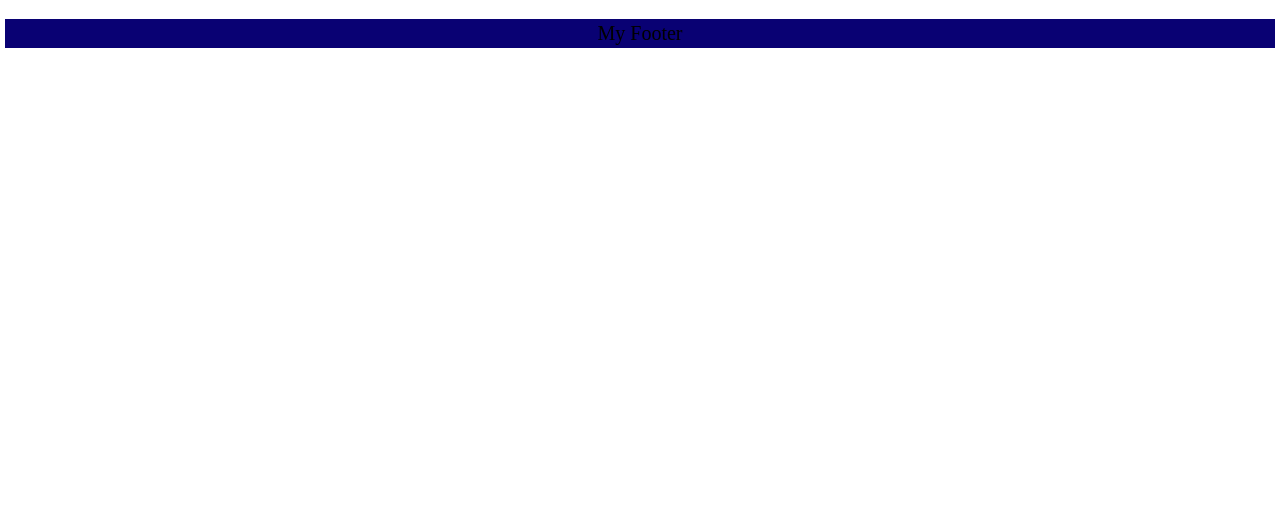
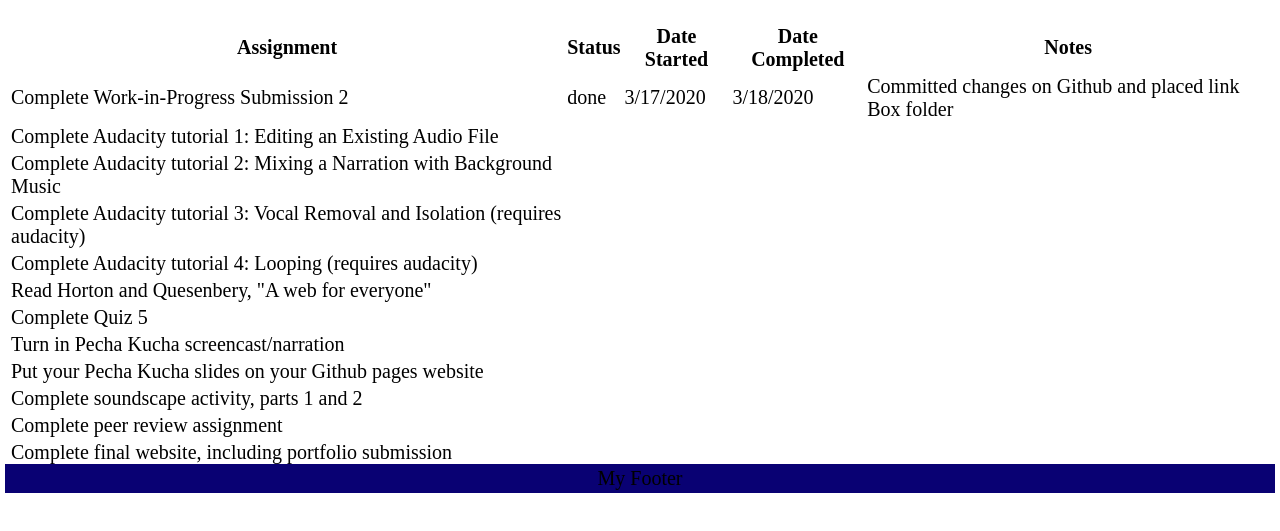
Before and after one commit to kyh20/kyh20.github.io, a plain HTML site: page Progress Checklist/index.html in a window 1280 px wide. Shown: the part 173-704 px from the top of the page. Drawn offline with Linux system fonts and the light colour scheme.

Commit message:
Update index.html

```diff
--- a/Progress Checklist/index.html
+++ b/Progress Checklist/index.html
@@ -17,6 +17,98 @@
   <main>
     <h2>Progress Checklist</h2>
   </main>
+  <table class="table table-bordered table-hover table-condensed">
+<thead><tr><th title="Field #1">Assignment</th>
+<th title="Field #2">Status</th>
+<th title="Field #3">Date Started</th>
+<th title="Field #4">Date Completed</th>
+<th title="Field #5">Notes</th>
+</tr></thead>
+<tbody><tr>
+<td>Complete Work-in-Progress Submission 2</td>
+<td>done</td>
+<td>3/17/2020</td>
+<td>3/18/2020</td>
+<td>Committed changes on Github and placed link Box folder</td>
+</tr>
+<tr>
+<td>Complete Audacity tutorial 1: Editing an Existing Audio File</td>
+<td> </td>
+<td> </td>
+<td> </td>
+<td> </td>
+</tr>
+<tr>
+<td>Complete Audacity tutorial 2: Mixing a Narration with Background Music</td>
+<td> </td>
+<td> </td>
+<td> </td>
+<td> </td>
+</tr>
+<tr>
+<td>Complete Audacity tutorial 3: Vocal Removal and Isolation (requires audacity)</td>
+<td> </td>
+<td> </td>
+<td> </td>
+<td> </td>
+</tr>
+<tr>
+<td>Complete Audacity tutorial 4: Looping (requires audacity)</td>
+<td> </td>
+<td> </td>
+<td> </td>
+<td> </td>
+</tr>
+<tr>
+<td>Read Horton and Quesenbery, &quot;A web for everyone&quot;</td>
+<td> </td>
+<td> </td>
+<td> </td>
+<td> </td>
+</tr>
+<tr>
+<td>Complete Quiz 5</td>
+<td> </td>
+<td> </td>
+<td> </td>
+<td> </td>
+</tr>
+<tr>
+<td>Turn in Pecha Kucha screencast/narration</td>
+<td> </td>
+<td> </td>
+<td> </td>
+<td> </td>
+</tr>
+<tr>
+<td>Put your Pecha Kucha slides on your Github pages website</td>
+<td> </td>
+<td> </td>
+<td> </td>
+<td> </td>
+</tr>
+<tr>
+<td>Complete soundscape activity, parts 1 and 2</td>
+<td> </td>
+<td> </td>
+<td> </td>
+<td> </td>
+</tr>
+<tr>
+<td>Complete peer review assignment</td>
+<td> </td>
+<td> </td>
+<td> </td>
+<td> </td>
+</tr>
+<tr>
+<td>Complete final website, including portfolio submission</td>
+<td> </td>
+<td> </td>
+<td> </td>
+<td> </td>
+</tr>
+</tbody></table>
   <footer>My Footer</footer>
 </body>
 </html>
```
